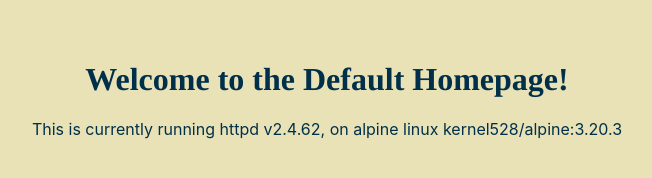
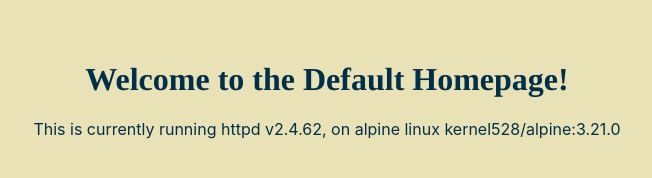
Before and after one commit to kernel528/httpd-docker, a plain HTML site: page htdocs/index.html in a window 1280 px wide. Shown: the full height of the page, 313-965 px from the left. Drawn offline with nearby package versions, Linux system fonts and the light colour scheme.

Commit message:
Updated README.md badge links. Updated Dockerfile to align with kernel528/alpine:3.21.0 and upstream https://github.com/kernel528/httpd-docker/blob/main/Dockerfile. Incremented VERSION.md to reference v2.4.62c and updated index.html to reflect alpine-3.21.0.

```diff
--- a/htdocs/index.html
+++ b/htdocs/index.html
@@ -13,6 +13,6 @@
 </head>
 <body>
     <h1>Welcome to the Default Homepage!</h1>
-    <p>This is currently running httpd v2.4.62, on alpine linux kernel528/alpine:3.20.3</p>
+    <p>This is currently running httpd v2.4.62, on alpine linux kernel528/alpine:3.21.0</p>
 </body>
 </html>
```
Also changed, not shown: 3 other files.
